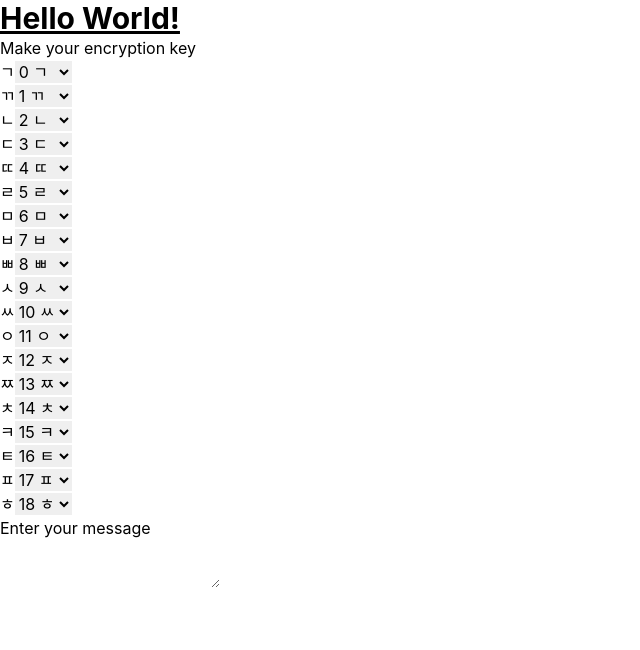
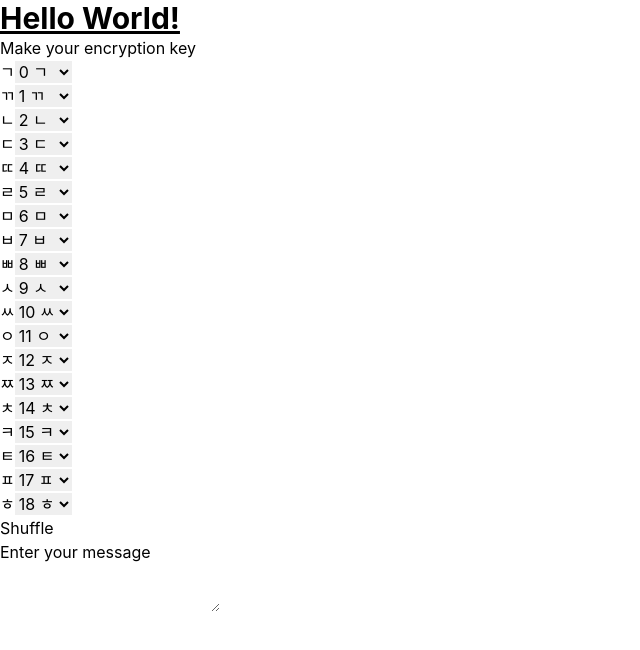
Before and after one commit to gnoeyp/krypto, a Next.js app: page / in a window 1280 px wide. Shown: the top 650 px of the page, without its empty margins (0-640 px from the left). Built offline with nearby package versions, Linux system fonts and the light colour scheme.

Commit message:
feat: add shuffle encrypt keys

```diff
--- a/components/SelectBox.tsx
+++ b/components/SelectBox.tsx
@@ -11,7 +11,7 @@ type SelectBoxProps = {
 
 const SelectBox = ({ onChange, value, options }: SelectBoxProps) => {
   return (
-    <select onChange={onChange} value={value}>
+    <select onChange={onChange} value={Number(value)}>
       {options.map((option, index) => (
         <option key={index} value={option.value}>
           {option.label}
--- a/pages/index.tsx
+++ b/pages/index.tsx
@@ -34,6 +34,23 @@ const Home: NextPage = () => {
     setEncryptKey(newKey);
   };
 
+  const shuffle = (array: any[]) => {
+    let currentIndex = array.length,
+      randomIndex;
+
+    while (currentIndex != 0) {
+      randomIndex = Math.floor(Math.random() * currentIndex);
+      currentIndex--;
+
+      [array[currentIndex], array[randomIndex]] = [
+        array[randomIndex],
+        array[currentIndex],
+      ];
+    }
+
+    return [...array];
+  };
+
   return (
     <div>
       <Head>
@@ -56,6 +73,9 @@ const Home: NextPage = () => {
             </div>
           ))}
         </div>
+        <button onClick={() => setEncryptKey(shuffle(encryptKey))}>
+          Shuffle
+        </button>
         <h2>Enter your message</h2>
         <textarea value={message} onChange={handleChange} />
         <div>{encryptedMessage}</div>
--- a/utils/utils.ts
+++ b/utils/utils.ts
@@ -5,8 +5,7 @@ type Character = {
   value: number[];
 };
 
-// FIXME: array type
-const arraysEqual = (arr1: Array, arr2: Array) => {
+const arraysEqual = (arr1: any[], arr2: any[]) => {
   if (arr1.length !== arr2.length) return false;
   for (let i = 0; i < arr1.length; i++) {
     if (Array.isArray(arr1[i]) && Array.isArray(arr2[i])) {
```
